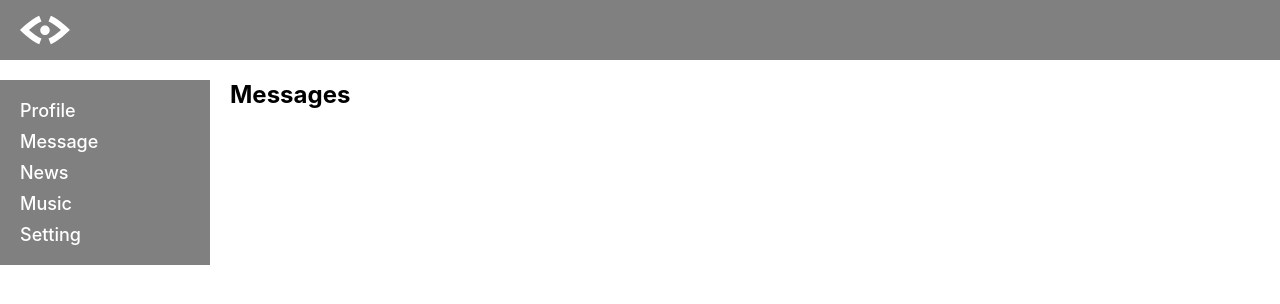
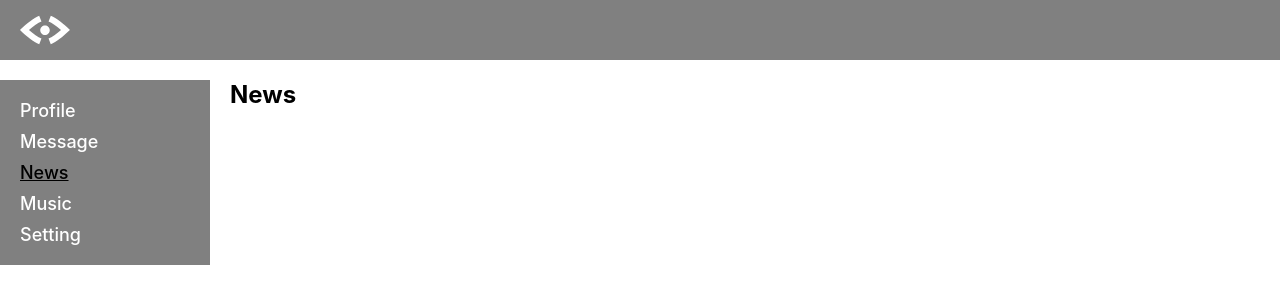
Before and after one commit to DmitryMuzalev/React-lesons, a React (Create React App) app: page /news in a window 1280 px wide. Shown: the top 304 px of the page. Built offline with nearby package versions, Linux system fonts and the light colour scheme.

Commit message:
Lesson 20. NavLink

```diff
--- a/package.json
+++ b/package.json
@@ -8,6 +8,7 @@
     "@testing-library/user-event": "^13.5.0",
     "react": "^18.2.0",
     "react-dom": "^18.2.0",
+    "react-router-dom": "^6.8.1",
     "react-scripts": "5.0.1",
     "web-vitals": "^2.1.4"
   },
--- a/src/App.js
+++ b/src/App.js
@@ -1,19 +1,31 @@
+import { Routes, Route, BrowserRouter } from 'react-router-dom';
+
 import './App.css';
 import Header from './components/Header/Header';
 import Messages from './components/Messages/Messages';
 import Navbar from './components/Navbar/Navbar';
-//import Profile from './components/Profile/Profile';
+import Music from './components/Music/Music';
+import Setting from './components/Setting/Setting';
+import News from './components/News/News';
+import Profile from './components/Profile/Profile';
 
 function App() {
   return (
-    <div className="app-wrapper">
-      <Header />
-      <Navbar />
-      <div className="app-wrapper-content">
-        <Messages />
+    <BrowserRouter>
+      <div className="app-wrapper">
+        <Header />
+        <Navbar />
+        <div className="app-wrapper-content">
+          <Routes>
+            <Route path="/profile" element={<Profile />} />
+            <Route path="/messages" element={<Messages />} />
+            <Route path="/news" element={<News />} />
+            <Route path="/music" element={<Music />} />
+            <Route path="/setting" element={<Setting />} />
+          </Routes>
+        </div>
       </div>
-      {/*<Profile />*/}
-    </div>
+    </BrowserRouter>
   );
 }
 
--- /dev/null
+++ b/src/components/Music/Music.jsx
@@ -0,0 +1,3 @@
+export default function Music() {
+  return <h2>Music</h2>;
+}
--- a/src/components/Navbar/Navbar.jsx
+++ b/src/components/Navbar/Navbar.jsx
@@ -1,33 +1,36 @@
+import { NavLink } from 'react-router-dom';
 import style from './Navbar.module.css';
+
+const setActive = ({ isActive }) => (isActive ? style.active : style.link);
 
 export default function Navbar() {
   return (
     <nav className={style.navbar}>
       <ul className={style.list}>
         <li>
-          <a className={style.link} href="#link">
+          <NavLink className={setActive} to="/profile">
             Profile
-          </a>
+          </NavLink>
         </li>
         <li>
-          <a className={style.link} href="#link">
+          <NavLink className={setActive} to="/messages">
             Message
-          </a>
+          </NavLink>
         </li>
         <li>
-          <a className={style.link} href="#link">
+          <NavLink className={setActive} to="/news">
             News
-          </a>
+          </NavLink>
         </li>
         <li>
-          <a className={style.link} href="#link">
+          <NavLink className={setActive} to="/music">
             Music
-          </a>
+          </NavLink>
         </li>
         <li>
-          <a className={style.link} href="#link">
+          <NavLink className={setActive} to="/setting">
             Setting
-          </a>
+          </NavLink>
         </li>
       </ul>
     </nav>
--- a/src/components/Navbar/Navbar.module.css
+++ b/src/components/Navbar/Navbar.module.css
@@ -1,4 +1,4 @@
-.navbar{
+.navbar {
   grid-area: navbar;
   background-color: grey;
   padding: 20px;
@@ -10,14 +10,20 @@
   row-gap: 10px;
 }
 
-
-.link{
+.link {
   text-decoration: none;
   color: white;
   font-size: 18px;
   font-weight: 500;
 }
 
-.link:hover{
+.link:hover {
+  color: black;
   text-decoration: underline;
 }
+
+.active {
+  font-size: 18px;
+  font-weight: 500;
+  color: black;
+}
--- /dev/null
+++ b/src/components/News/News.jsx
@@ -0,0 +1,3 @@
+export default function News() {
+  return <h2>News</h2>;
+}
--- /dev/null
+++ b/src/components/Setting/Setting.jsx
@@ -0,0 +1,3 @@
+export default function Setting() {
+  return <h2>Setting</h2>;
+}
```
Also changed, not shown: src/App.css (+6 -7 lines), 1 other file (tests, documents, lock files or other folders). Lines whose indentation alone changed are shown as unchanged.
